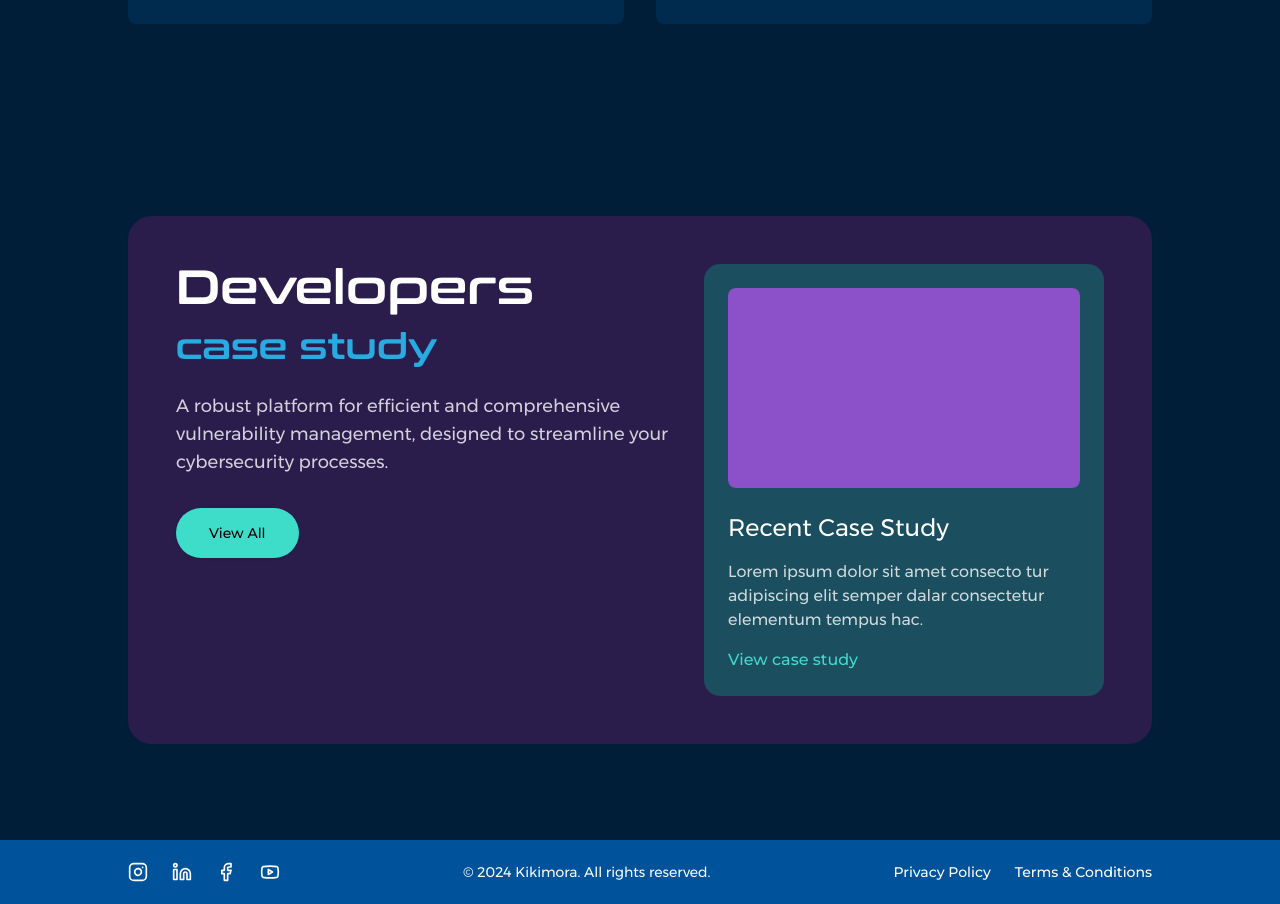
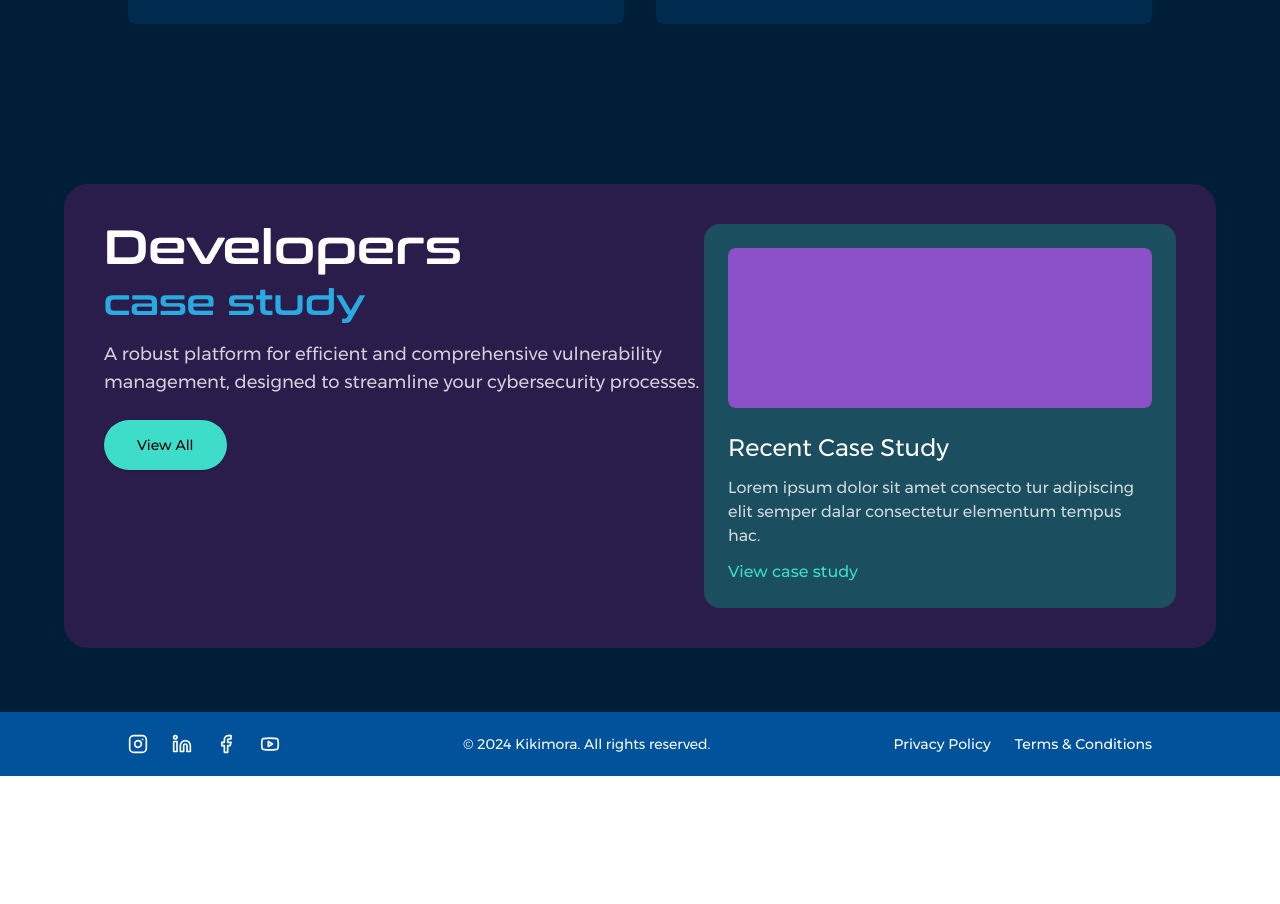
Before and after one commit to NikolaSirakov3/Kikimora-website, a React (Vite) app: page / in a window 1280 px wide. Shown: the part 2060-2964 px from the top of the page. After the commit the page ends 2836 px from the top, so only its background shows below. Built offline with nearby package versions, Linux system fonts and the light colour scheme.

Commit message:
Refactor Developers component layout and styling for improved visual hierarchy and responsiveness; adjust padding, margins, and dimensions for better content presentation.

```diff
--- a/src/components/Developers.tsx
+++ b/src/components/Developers.tsx
@@ -3,18 +3,18 @@ import { Button } from "@/components/ui/button";
 
 export function Developers() {
   return (
-    <div className="bg-[#001E38] py-24">
-      <div className="w-full px-[10%] flex flex-col items-center">
-        <div className="w-full max-w-[1200px] bg-[#2A1D4C] rounded-3xl p-12 flex justify-between">
+    <div className="bg-[#001E38] py-16">
+      <div className="w-full px-[5%] flex flex-col items-center">
+        <div className="w-full max-w-[1400px] bg-[#2A1D4C] rounded-3xl p-10 flex justify-between">
           {/* Left side content */}
-          <div className="max-w-[500px]">
-            <h2 className="text-5xl text-white font-conthrax mb-4">
+          <div className="max-w-[600px]">
+            <h2 className="text-5xl text-white font-conthrax mb-3">
               Developers
             </h2>
-            <h3 className="text-4xl text-[#29ABE2] font-conthrax mb-6">
+            <h3 className="text-4xl text-[#29ABE2] font-conthrax mb-4">
               case study
             </h3>
-            <p className="text-white/80 text-lg font-montserrat mb-8">
+            <p className="text-white/80 text-lg font-montserrat mb-6">
               A robust platform for efficient and comprehensive vulnerability
               management, designed to streamline your cybersecurity processes.
             </p>
@@ -24,18 +24,18 @@ export function Developers() {
           </div>
 
           {/* Right side case study card */}
-          <div className="bg-[#1B4E5F] rounded-2xl overflow-hidden max-w-[400px]">
+          <div className="bg-[#1B4E5F] rounded-2xl overflow-hidden max-w-[500px]">
             {/* Placeholder image container */}
             <div className="p-6 pt-6 pb-0">
-              <div className="w-full h-[200px] bg-[#8C50C8] rounded-lg"></div>
+              <div className="w-full h-[160px] bg-[#8C50C8] rounded-lg"></div>
             </div>
 
             {/* Case study content */}
             <div className="p-6">
-              <h4 className="text-white text-2xl font-montserrat mb-4">
+              <h4 className="text-white text-2xl font-montserrat mb-3">
                 Recent Case Study
               </h4>
-              <p className="text-white/80 font-montserrat mb-4">
+              <p className="text-white/80 font-montserrat mb-3">
                 Lorem ipsum dolor sit amet consecto tur adipiscing elit semper
                 dalar consectetur elementum tempus hac.
               </p>
```
